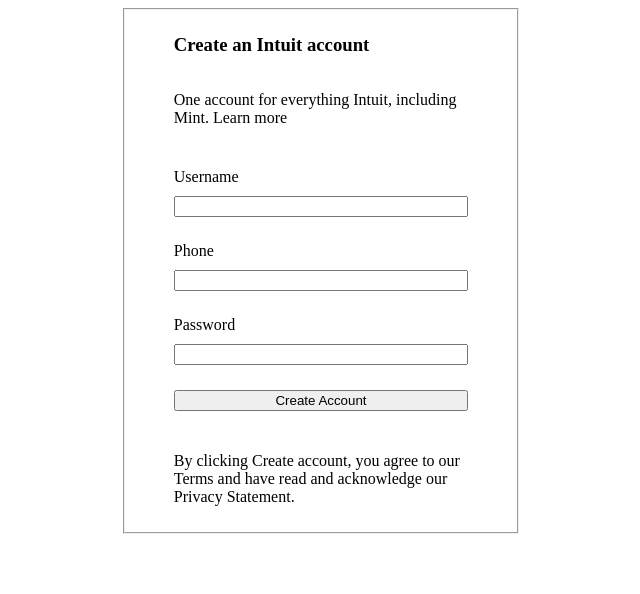
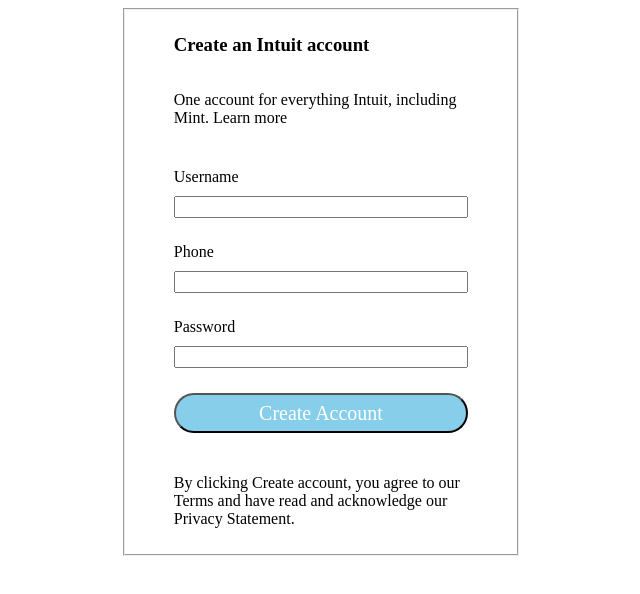
Before and after one commit to corpsefin/Mint_login_form, a plain HTML site: page index.html in a window 1280 px wide. Shown: the whole page, without its empty margins (319-959 px from the left). Drawn offline with Linux system fonts and the light colour scheme.

Commit message:
Update main.css

```diff
--- a/css/main.css
+++ b/css/main.css
@@ -1,5 +1,7 @@
+*{
+	font-family: 'Bree Serif', serif;
 
-
+}
 #loginForm{
     width: 400px;
     margin: 0 auto;
@@ -15,7 +17,8 @@
     display: flex;
     flex-direction: column;
     margin: 0 auto;
-    width: 80%;
+	width: 80%;
+	border-radius: 80px;
 }
 
 label{
@@ -27,5 +30,19 @@
 }
 
 button{
-    margin: 25px 0;
+	margin: 25px 0;
+	order: none;
+    outline: none;
+    height: 40px;
+    background: skyblue;
+    color: #fff;
+    font-size: 20px;
+    border-radius: 20px
 }
+
+button:hover{
+
+    cursor: pointer;
+    background: orange;
+    color: black;
+}
```
